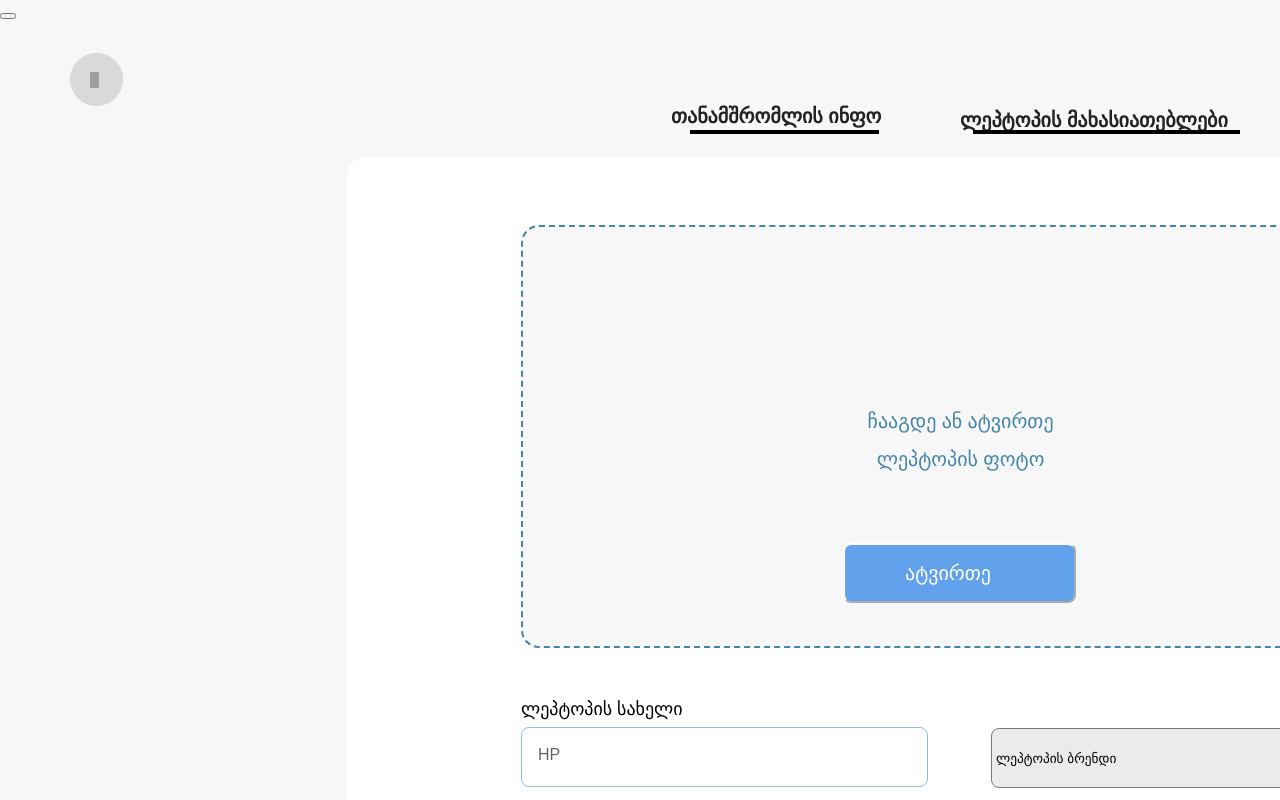
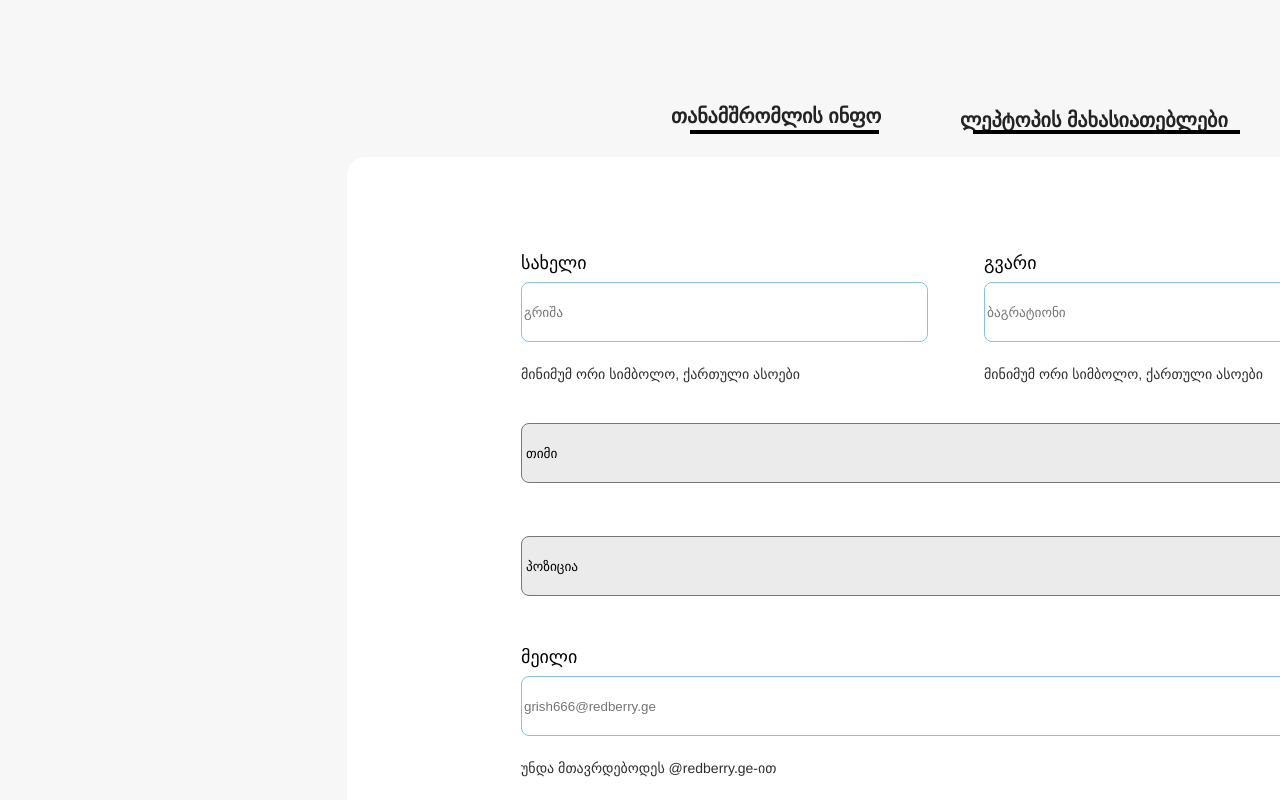
Before and after one commit to S-Charkviani/redberry-task, a React (Create React App) app: page / in a window 1280 px wide. Shown: the top 800 px of the page. Built offline with nearby package versions, Linux system fonts and the light colour scheme; no server answers; grey boxes are pictures that could not be loaded.

Commit message:
fetch team data

```diff
--- a/src/App.js
+++ b/src/App.js
@@ -4,7 +4,7 @@ import LaptopInfo from "./Components/LaptopInfo";
 import WorkerInfo from "./Components/WorkerInfo";
 
 function App() {
-  return <LaptopInfo/>
+  return <WorkerInfo/>
 
 }
 
```
